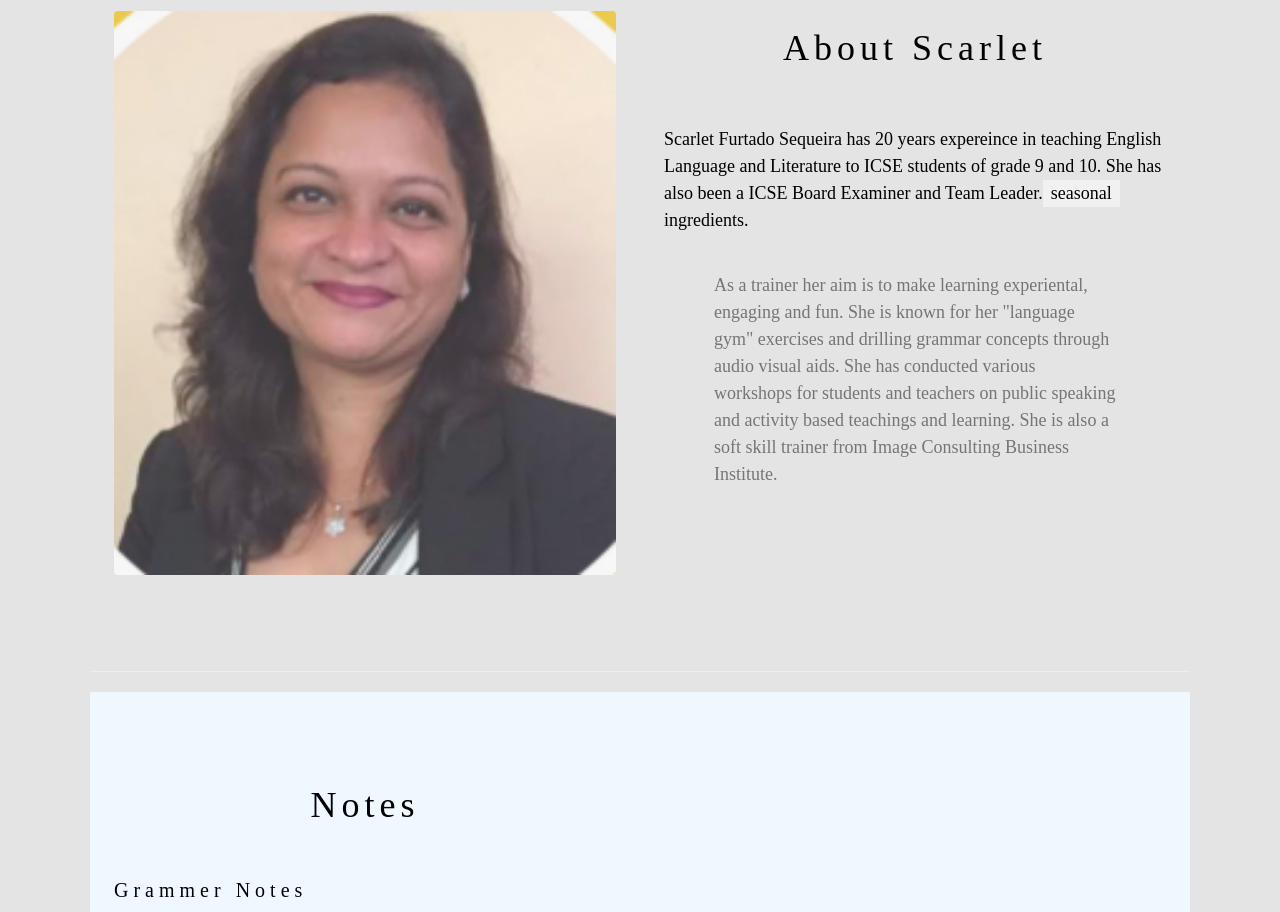
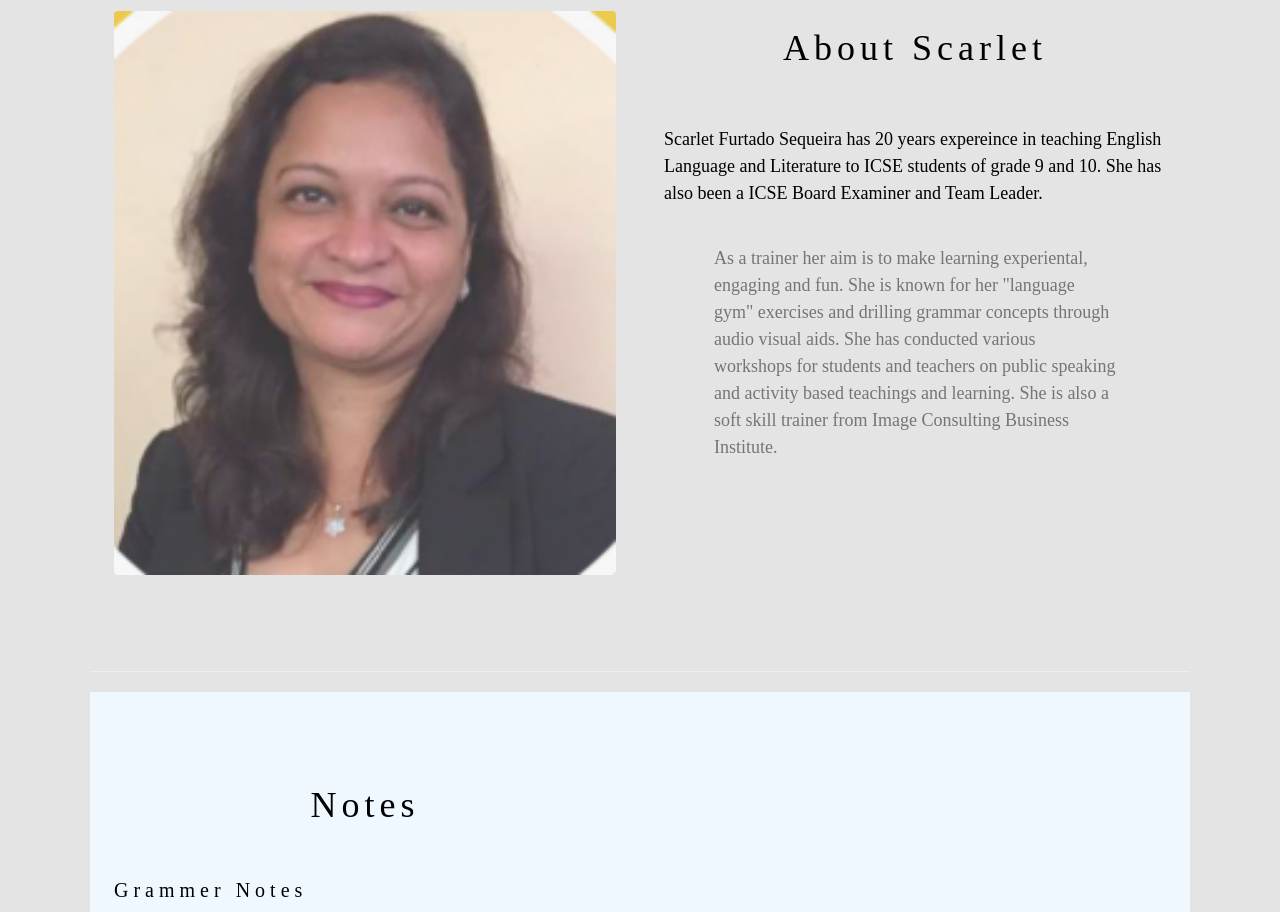
Before and after one commit to dragonheader10/Design-summative, a plain HTML site: page design summative/index.html in a window 1280 px wide. Shown: the part 900-1812 px from the top of the page. Drawn offline with nearby package versions, Linux system fonts and the light colour scheme.

Commit message:
Update index.html

```diff
--- a/design summative/index.html
+++ b/design summative/index.html
@@ -46,7 +46,7 @@ h1, h2, h3, h4, h5, h6 {
 
     <div class="w3-col m6 w3-padding-large">
       <h1 class="w3-center">About Scarlet</h1><br>
-      <p class="w3-large">Scarlet Furtado Sequeira has 20 years expereince in teaching English Language and Literature to ICSE students of grade 9 and 10. She has also been a ICSE Board Examiner and Team Leader.<span class="w3-tag w3-light-grey">seasonal</span> ingredients.</p>
+      <p class="w3-large">Scarlet Furtado Sequeira has 20 years expereince in teaching English Language and Literature to ICSE students of grade 9 and 10. She has also been a ICSE Board Examiner and Team Leader.<span class="w3-tag w3-light-grey"></span></p>
       <p class="w3-large w3-text-grey w3-hide-medium">As a trainer her aim is to make learning experiental, engaging and fun. She is known for her "language gym" exercises and drilling grammar concepts through audio visual aids. She has conducted various workshops for students and teachers on public speaking and activity based teachings and learning. She is also a soft skill trainer from  Image Consulting Business Institute.</p>
     </div>
   </div>
```
